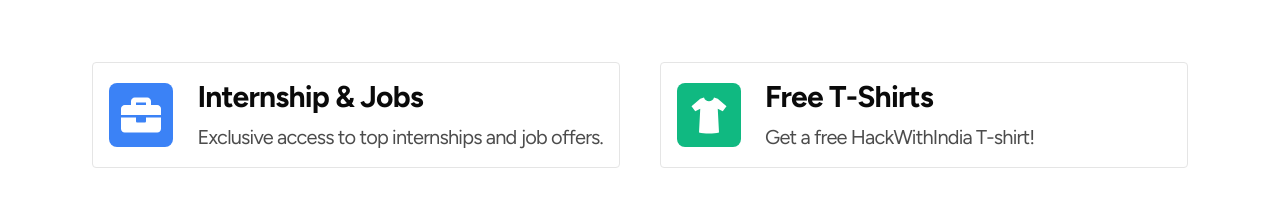
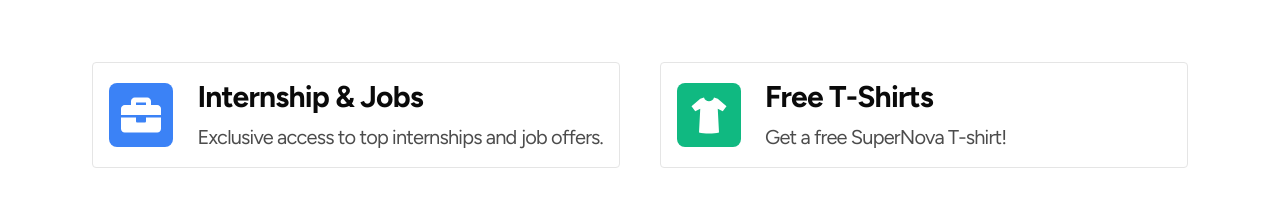
Before and after one commit to harshit-ostwal/supernova, a Next.js app: page / in a window 1280 px wide. Shown: the part 3020-3227 px from the top of the page. Built offline with nearby package versions, Linux system fonts and the light colour scheme.

Commit message:
Update perks.js

```diff
--- a/src/constants/perks.js
+++ b/src/constants/perks.js
@@ -13,7 +13,7 @@
     {
         Icon: <GiTShirt className="w-8 h-8 md:w-10 md:h-10" />,
         title: "Free T-Shirts",
-        description: "Get a free HackWithIndia T-shirt!",
+        description: "Get a free SuperNova T-shirt!",
         bgColor: "#10b981"
     },
     {
```
